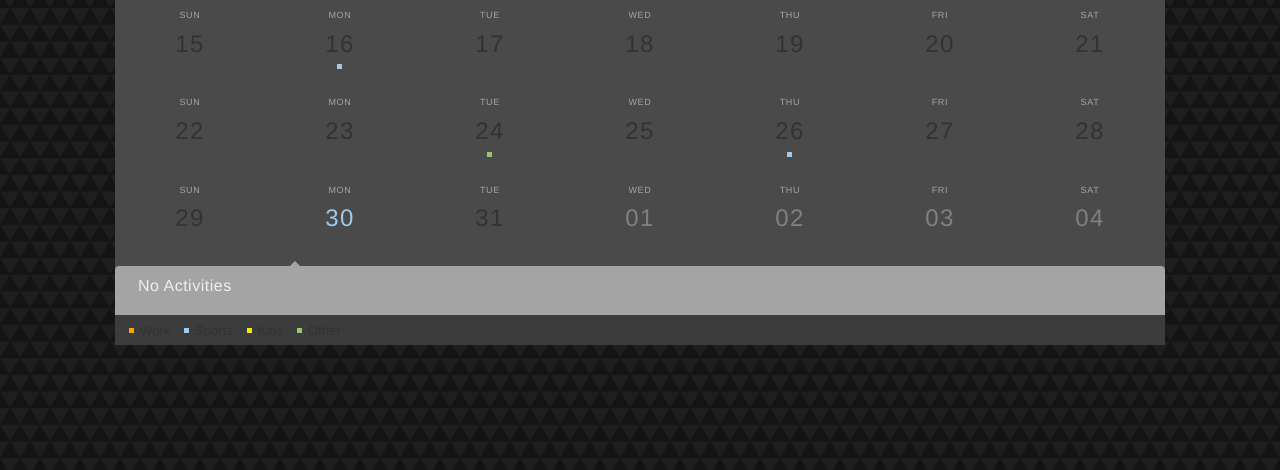
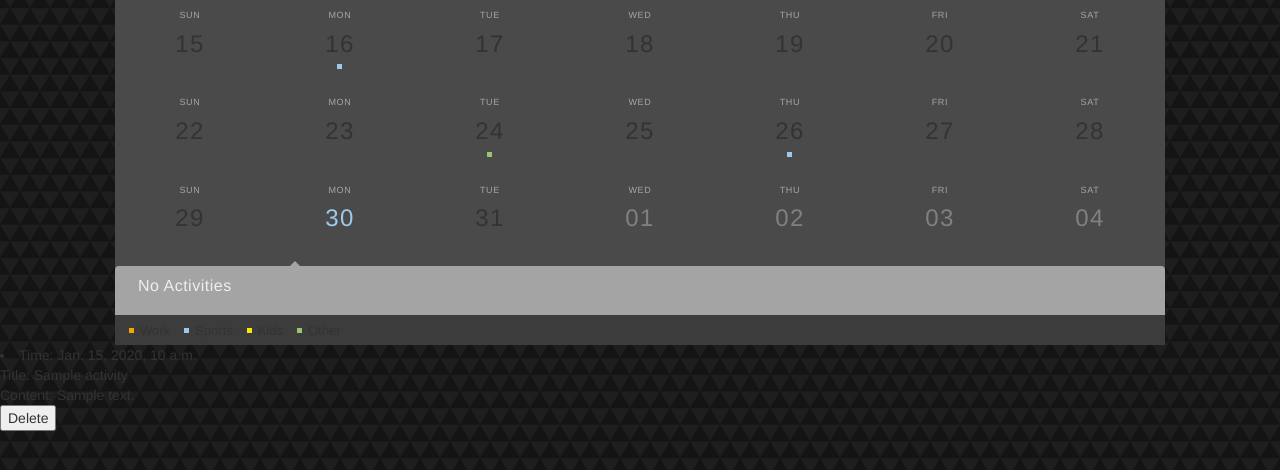
Before and after one commit to TianchenMa/elec5620, a Django app: page /health/calendar/1/ in a window 1280 px wide. Shown: the part 292-762 px from the top of the page. Run offline with Django 3.2, Linux system fonts and the light colour scheme; a user stored in the database is signed in; tables that the repository leaves empty hold one stand-in row (values such as "Sample post"); some libraries are stand-ins or nearby versions; some web fonts are replaced.

Commit message:
Calendar v2

```diff
--- a/health/views.py
+++ b/health/views.py
@@ -103,7 +103,7 @@ class CalendarView(BaseMixin, View):
         # # context['page_owner'] = page_owner
         # # context['self'] = True
         # context['health_datas'] = HealthData.objects.filter(creator=page_owner)
-        context['tasks'] = Task.objects.filter(user_id=page_owner)
+        context['activities'] = Activity.objects.filter(user_id=page_owner)
         #
         # return render(self.request, 'health/health_data.html', context)
         return render(self.request, 'health/calendar.html', context)
--- a/templates/health/calendar.html
+++ b/templates/health/calendar.html
@@ -9,6 +9,22 @@
             </div>
         </div>
     </div>
+    {% for activity in activities %}
+        <li>
+            Time: {{ activity.activity_time }}<br>
+            Title: {{ activity.title }}<br>
+            Content: {{ activity.content }}<br>
+        </li>
+        {% if self %}
+            <form action="{% url 'health:operations' 'delete_activity' %}" method="post">
+                {% csrf_token %}
+                <input type="hidden" name="activity_id" value="{{ activity.id }}"/>
+                <button type="submit">Delete</button>
+            </form>
+        {% endif %}
+    {% endfor %}
+
+
     <script type="text/javascript">
         !function () {
             var today = moment();
```
Also changed, not shown: templates/health/enduser_homepage.html (+59 -31 lines).
